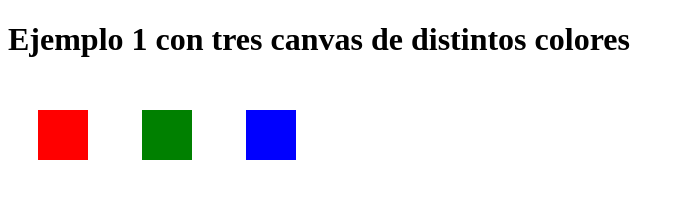
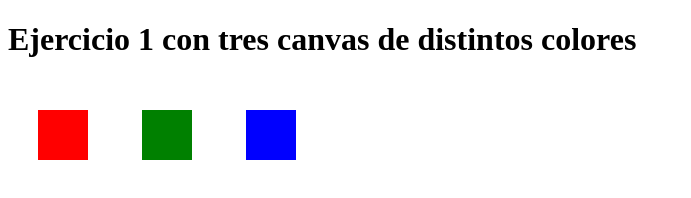
Before and after one commit to toro1031/toro1031.github.io, a plain HTML site: page rv/Ejercicio-1.html in a window 1280 px wide. Shown: the whole page, without its empty margins (0-691 px from the left). Drawn offline with Linux system fonts and the light colour scheme.

Commit message:
Update Ejercicio-1.html

```diff
--- a/rv/Ejercicio-1.html
+++ b/rv/Ejercicio-1.html
@@ -2,10 +2,10 @@
 <html lang="es">
   <head>
     <meta charset="utf-8">
-    <title>Ejemplo 1</title>
+    <title>Ejercicio 1</title>
   </head>
   <body>
-    <h1>Ejemplo 1 con tres canvas de distintos colores</h1>
+    <h1>Ejercicio 1 con tres canvas de distintos colores</h1>
     <canvas id= "miCanvas1" width="100" height="100">
     &iexcl;No funciona!
     </canvas>
```
